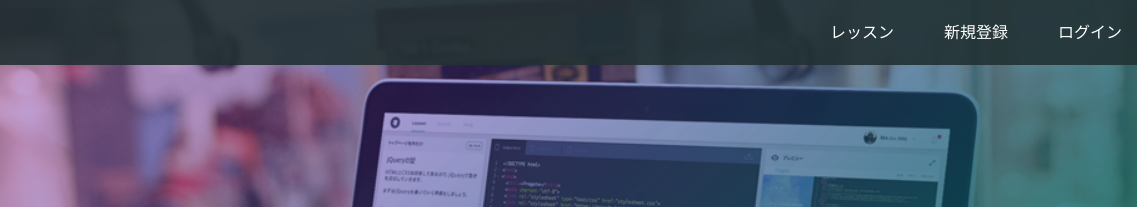
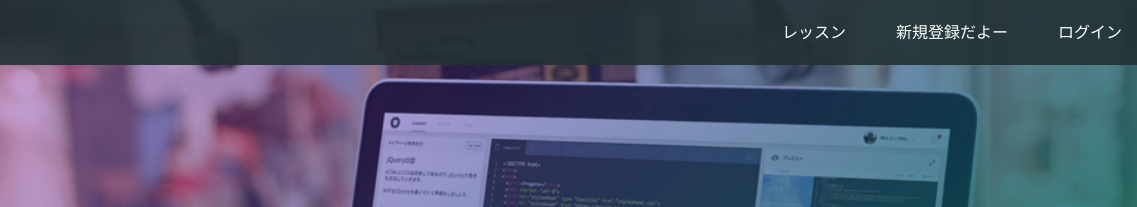
Before and after one commit to kira2namida/kira2namida.github.io, a plain HTML site: page index.html in a window 1280 px wide. Shown: the top 207 px of the page, 143-1280 px from the left. Drawn offline with Linux system fonts and the light colour scheme.

Commit message:
Update index.html

```diff
--- a/index.html
+++ b/index.html
@@ -16,7 +16,7 @@
       <span class="fa fa-bars menu-icon"></span>
       <div class="header-right">
         <a href="#">レッスン</a>
-        <a href="#">新規登録</a>
+        <a href="#">新規登録だよー</a>
         <a href="#" class="login">ログイン</a>
       </div>
     </div>
```
